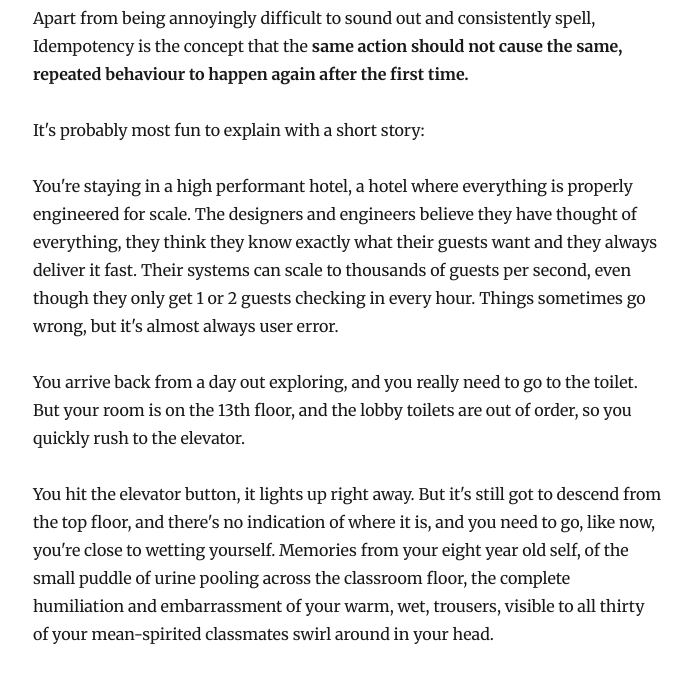
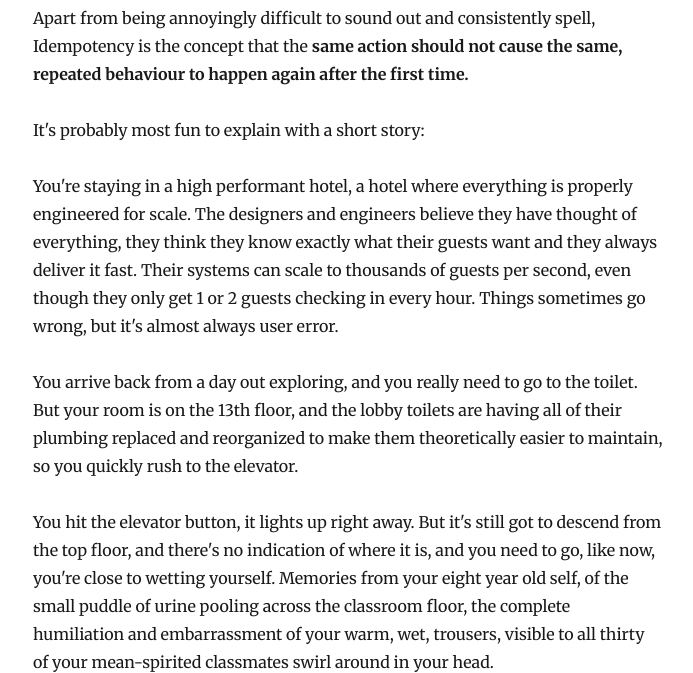
Before and after one commit to mailpace/blog, a Gatsby site: page /blog/a-short-story-about-idempotent-requests/ in a window 1280 px wide. Shown: the part 506-1179 px from the top of the page, without its empty margins (292-985 px from the left). Built offline with nearby package versions, Linux system fonts and the light colour scheme; Gatsby itself is replaced by a stand-in of ours; some packages are replaced by stand-ins of ours.

Commit message:
Minor adjustment

```diff
--- a/content/blog/a-short-story-about-idempotent-requests.md
+++ b/content/blog/a-short-story-about-idempotent-requests.md
@@ -14,7 +14,7 @@ It's probably most fun to explain with a short story:
 
 You're staying in a high performant hotel, a hotel where everything is properly engineered for scale. The designers and engineers believe they have thought of everything, they think they know exactly what their guests want and they always deliver it fast. Their systems can scale to  thousands of guests per second, even though they only get 1 or 2 guests checking in every hour. Things sometimes go wrong, but it's almost always user error.
 
-You arrive back from a day out exploring, and you really need to go to the toilet. But your room is on the 13th floor, and the lobby toilets are out of order, so you quickly rush to the elevator.
+You arrive back from a day out exploring, and you really need to go to the toilet. But your room is on the 13th floor, and the lobby toilets are having all of their plumbing replaced and reorganized to make them theoretically easier to maintain, so you quickly rush to the elevator.
 
 You hit the elevator button, it lights up right away. But it's still got to descend from the top floor, and there's no indication of where it is, and you need to go, like now, you're close to wetting yourself. Memories from your eight year old self, of the small puddle of urine pooling across the classroom floor, the complete humiliation and embarrassment of your warm, wet, trousers, visible to all thirty of your mean-spirited classmates swirl around in your head.
 
```
